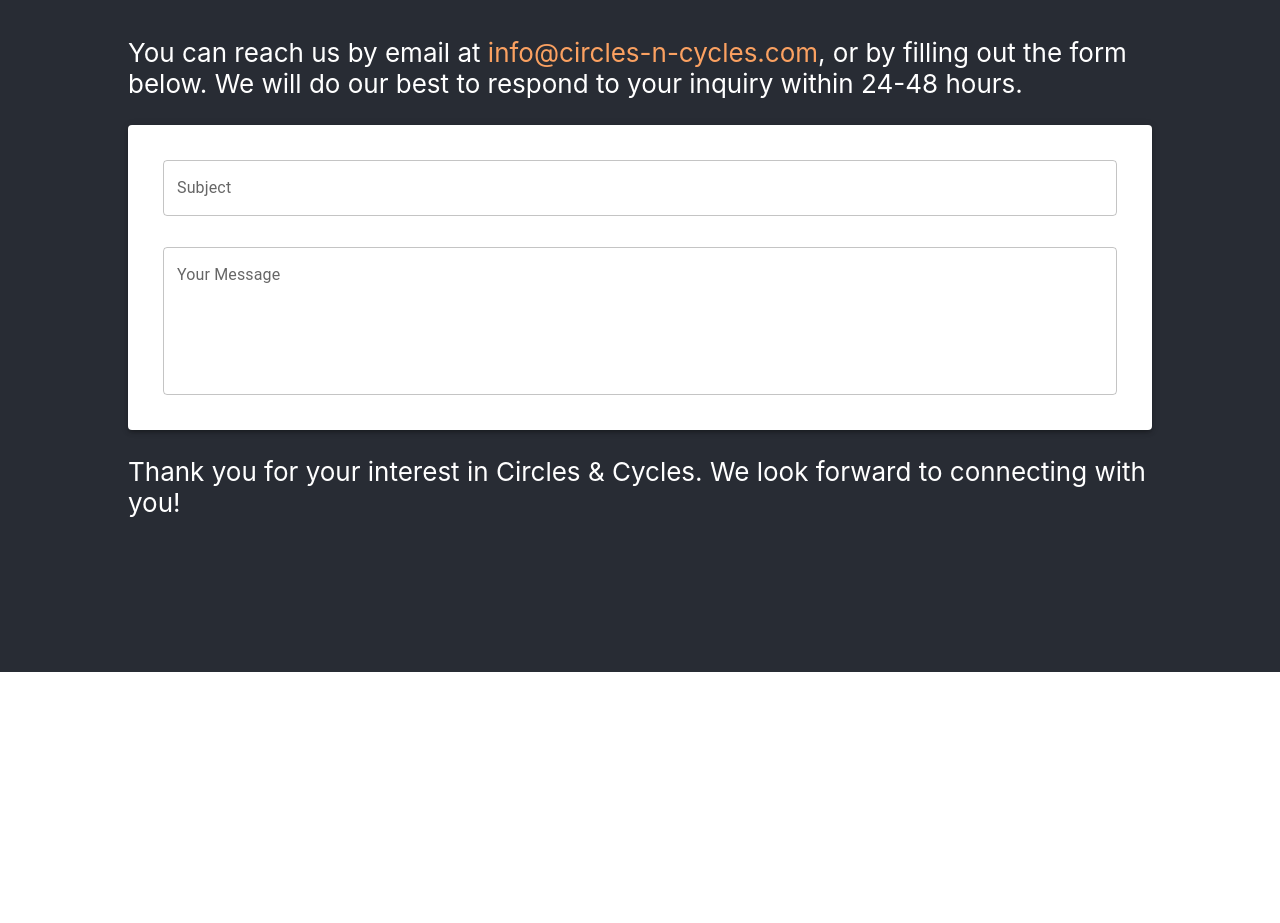
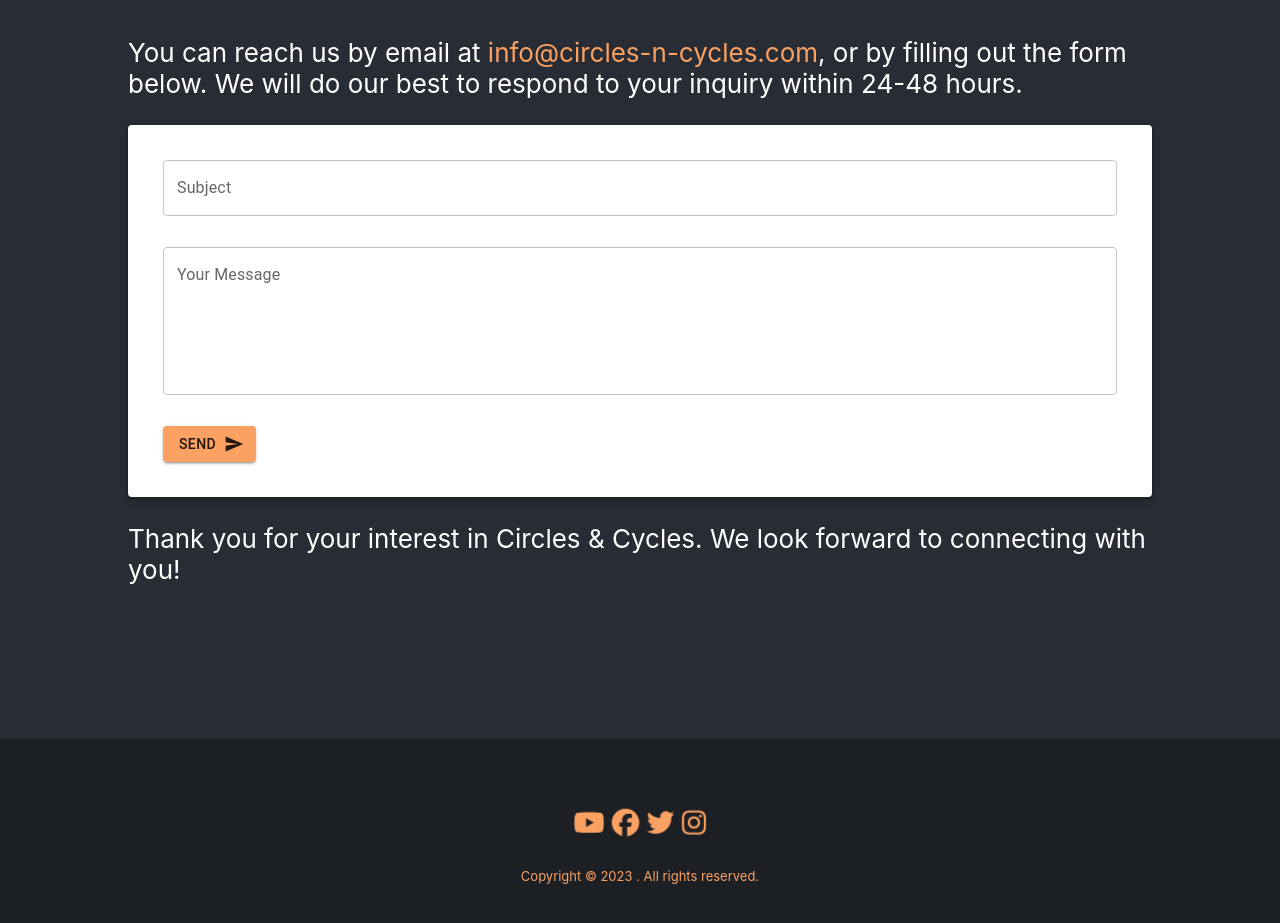
Before and after one commit to sharabiania/circles-website, a React (Create React App) app: page / in a window 1280 px wide. Shown: the part 2580-3503 px from the top of the page. Before the commit the page ends 3252 px from the top, so only its background shows below. Built offline with nearby package versions, Linux system fonts and the light colour scheme.

Commit message:
icons and more

```diff
--- a/package.json
+++ b/package.json
@@ -5,6 +5,10 @@
   "dependencies": {
     "@emotion/react": "^11.10.6",
     "@emotion/styled": "^11.10.6",
+    "@fortawesome/fontawesome-free": "^6.4.0",
+    "@fortawesome/free-brands-svg-icons": "^6.4.0",
+    "@fortawesome/react-fontawesome": "^0.2.0",
+    "@mui/icons-material": "^5.11.16",
     "@mui/material": "^5.11.16",
     "@mui/styled-engine-sc": "^5.11.11",
     "@testing-library/jest-dom": "^5.16.5",
--- a/src/App.css
+++ b/src/App.css
@@ -55,6 +55,29 @@ nav a, nav a:visited {
   margin: 10px;
 }
 
+footer {
+  /* 282c34 */
+  padding: 50px;
+  background-color: #1c1f24;
+  color: #fba161;
+  font-size: small;
+  display: flex;
+  flex-direction: column;
+  align-items: center;
+}
+
+footer ul {
+  list-style-type: none;
+  display: flex;
+  flex-direction: row;
+  flex-wrap: nowrap;
+  justify-content: center;
+}
+footer ul li {
+  margin:5px;
+  font-size: 25px;
+}
+
 @keyframes App-logo-spin {
   from {
     transform: rotate(0deg);
--- a/src/App.js
+++ b/src/App.js
@@ -5,12 +5,34 @@ import Team from './components/Team';
 import Company from './components/Company';
 import Contact from './components/Contact';
 import Navbar from './components/Navbar';
+import Footing from './components/Footing';
 
+import { createTheme, ThemeProvider } from '@mui/material/styles';
+
+const theme = createTheme({
+  status: {
+    danger: '#e53e3e',
+  },
+  palette: {
+    primary: {
+      main: '#0971f1',
+      darker: '#053e85',
+    },
+    secondary: {
+      main: '#fba161'
+    },
+    neutral: {
+      main: '#64748B',
+      contrastText: '#fff',
+    },
+  },
+});
 
 
 function App() {
   const companyName = "Circles & Cycles";
   return (
+    <ThemeProvider theme={theme} >
     <div className="App">
       <header className="App-header">
         <Navbar />
@@ -18,7 +40,9 @@ function App() {
         <Team companyName={companyName} />
         <Contact companyName={companyName} email="info@circles-n-cycles.com"/>
       </header>
+      <Footing />
     </div >
+    </ThemeProvider>
   );
 }
 
--- a/src/components/Contact.jsx
+++ b/src/components/Contact.jsx
@@ -1,9 +1,14 @@
+import React from 'react';
 import TextField from '@mui/material/TextField';
-import Box from '@mui/material/Box';
 import Paper from '@mui/material/Paper';
-
+import Button from '@mui/material/Button';
+import SendIcon from '@mui/icons-material/Send';
+import Snackbar from '@mui/material/Snackbar';
 
 export default function Contact({ companyName, email }) {
+
+  const [open, setOpen] = React.useState(false);
+
   return (
     <>
       <h1 id="contact">Contact Us</h1>
@@ -12,18 +17,29 @@ export default function Contact({ companyName, email }) {
         We would love to hear from you! Whether you have questions about our mobile application, want to get involved in the psychedelic community, or simply want to say hello, we're here to help.
       </p>
       <p>
-        You can reach us by email at <a class="link" href="mailto:info@circles-n-cycles.com">{email}</a>, or by filling out the form below. We will do our best to respond to your inquiry within 24-48 hours.
+        You can reach us by email at <a className="link" href="mailto:info@circles-n-cycles.com">{email}</a>, or by filling out the form below. We will do our best to respond to your inquiry within 24-48 hours.
       </p>
 
-     <Paper elevation={3}>
-        <form style={{padding: '35px'}}>
+      <Paper elevation={4}>
+        <form style={{ padding: '35px' }}>
           <TextField id="subject" label="Subject" variant="outlined" fullWidth />
           <br />
           <br />
-          <TextField id="subject" label="Your Message" variant="outlined" multiline rows={5} fullWidth/>
-
+          <TextField id="subject" label="Your Message" variant="outlined" multiline rows={5} fullWidth />
+          <br />
+          <br />
+          <Button variant="contained" endIcon={<SendIcon />} onClick={() => setOpen(true)} color='secondary'>
+            Send
+          </Button>
+          <Snackbar
+           anchorOrigin={{vertical:'bottom', horizontal: 'center'}}
+            open={open}
+            autoHideDuration={3000}
+            onClose={(event, reason) => { if (reason === 'clickaway') return; setOpen(false);}}
+            message="Oops something went wrong!"
+          />
         </form>
-        </Paper>
+      </Paper>
       <p>
         Thank you for your interest in {companyName}. We look forward to connecting with you!
       </p>
--- /dev/null
+++ b/src/components/Footing.jsx
@@ -0,0 +1,24 @@
+import { FontAwesomeIcon } from '@fortawesome/react-fontawesome';
+import { faFacebook, faTwitter, faInstagram, faYoutube } from '@fortawesome/free-brands-svg-icons';
+
+
+export default function Footing({ companyName }) {
+  return (
+    <footer>
+
+
+        <ul className="social-icons" style={{padding: '0'}}>
+          <li><a className="link" href="[insert social media link]"><FontAwesomeIcon icon={faYoutube} beat /></a></li>
+          <li><a className="link" href="[insert social media link]"><FontAwesomeIcon icon={faFacebook} beat/></a></li>
+          <li><a className="link" href="[insert social media link]"><FontAwesomeIcon icon={faTwitter} beat /></a></li>
+          <li><a className="link" href="[insert social media link]"><FontAwesomeIcon icon={faInstagram} color='#fba161' beat/></a></li>
+        </ul>
+
+      <div >
+        <p>Copyright © 2023 {companyName}.
+          All rights reserved.</p>
+      </div>
+
+    </footer>
+  );
+}
--- a/src/components/Team.jsx
+++ b/src/components/Team.jsx
@@ -8,15 +8,15 @@ export default function Team({ companyName }) {
     <p>
       At {companyName}, our team is made up of passionate and experienced professionals who are dedicated to supporting the psychedelic community. Here are a few of the people who make our mission possible:
     </p>
-    <img class="team-profile-pic" src={shahin} width={50} />
+    <img className="team-profile-pic" src={shahin} width={50} />
     <p>
       Dr. Shahin Vakilinia, CEO and Co-Founder: Dr. Vakilinia is a licensed psychologist and experienced researcher who specializes in the therapeutic use of psychedelics. He is committed to advancing the field of psychedelic therapy and creating a safe and supportive community for all who are interested in exploring psychedelics.
     </p>
-    <img class="team-profile-pic" src={ali} width={50} />
+    <img className="team-profile-pic" src={ali} width={50} />
     <p>
       Ali Sharabiani, CTO and Co-Founder: Ali is a skilled software developer and entrepreneur who is passionate about using technology to support positive social change. He has extensive experience in building mobile applications and is dedicated to creating a user-friendly and engaging platform for the psychedelic community.
     </p>
-    <img class="team-profile-pic" src={mahdi} width={50} />
+    <img className="team-profile-pic" src={mahdi} width={50} />
     <p>
       Mehdi Maghrouni, Community Manager: Mehdi is a community builder and activist who is passionate about creating safe and inclusive spaces for marginalized groups. He is committed to fostering a welcoming and supportive community for all who are interested in psychedelics, regardless of their background or experience level.
     </p>
```
Also changed, not shown: 1 other file (tests, documents, lock files or other folders).
